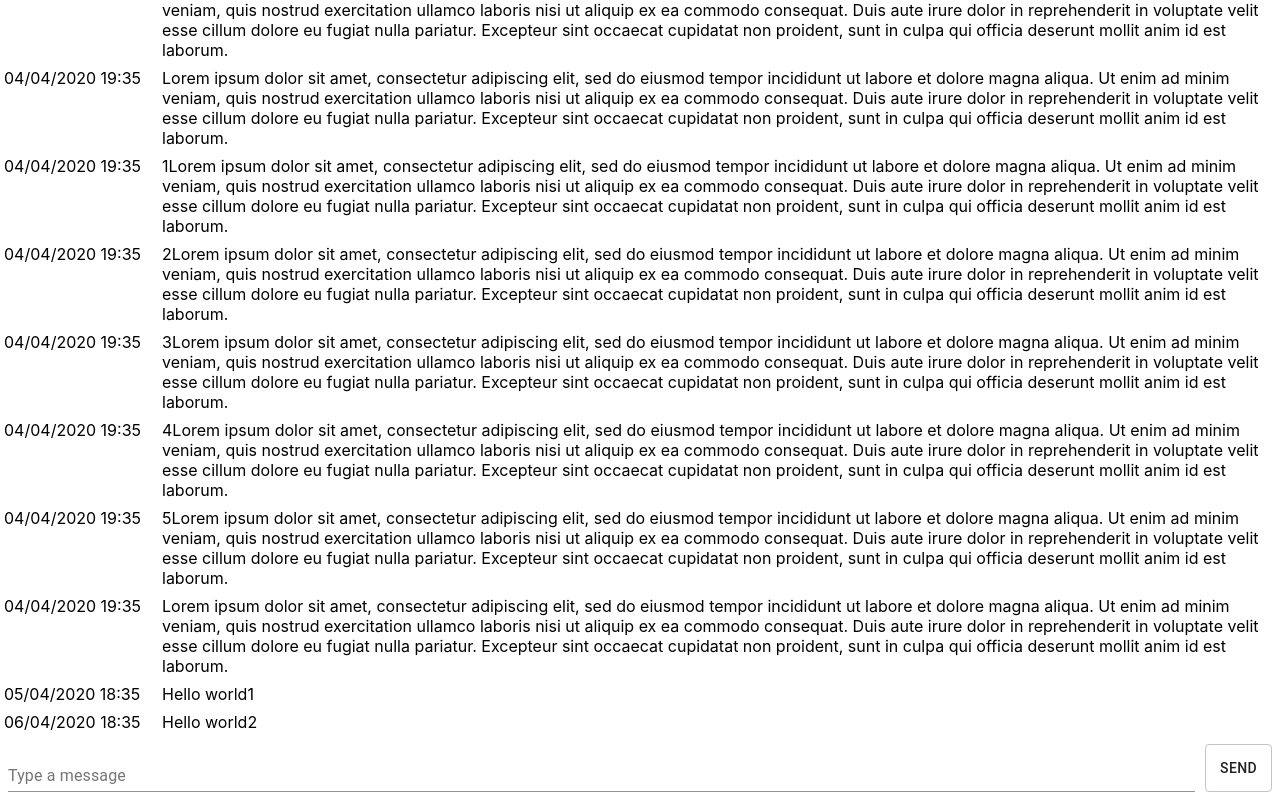
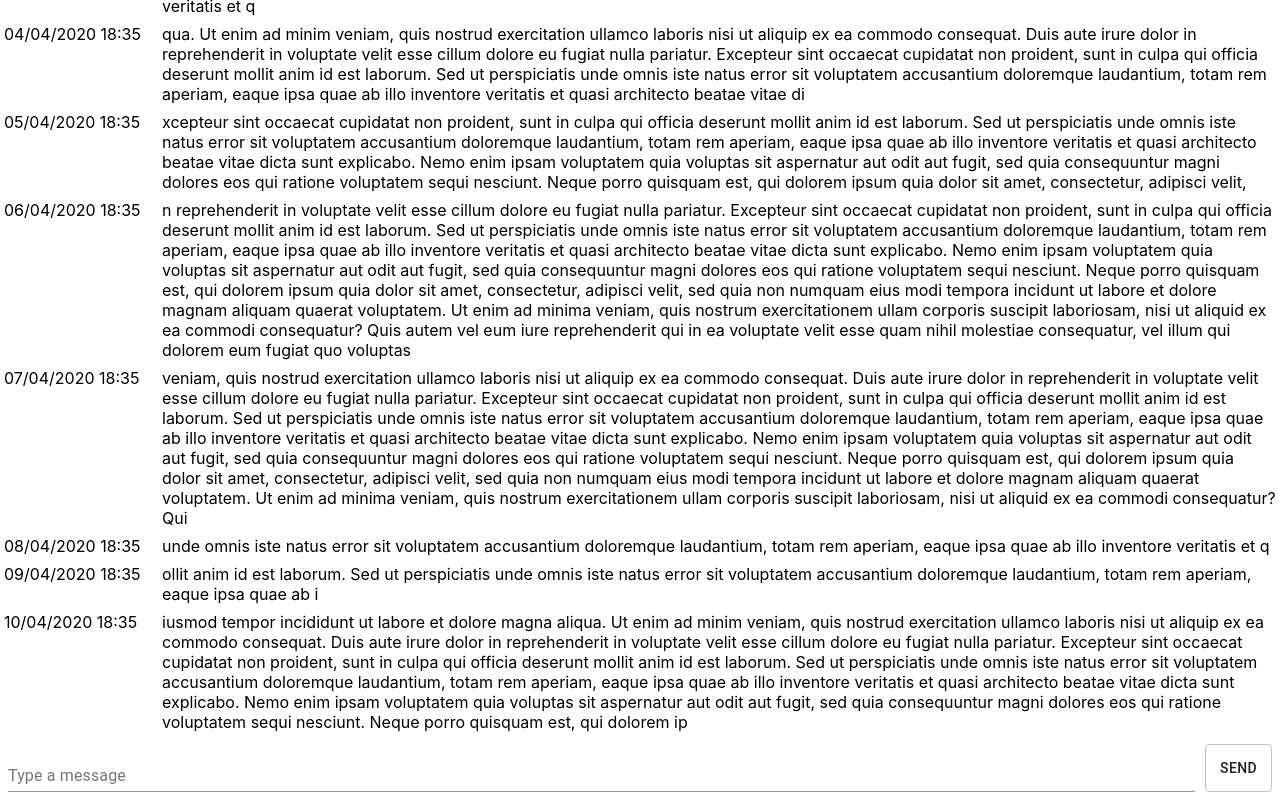
Before and after one commit to Claire-Couppie/chat-app, a React (Create React App) app: page / in a window 1280 px wide. Built offline with nearby package versions, Linux system fonts and the light colour scheme.

Commit message:
api:Generate the messages

```diff
--- a/src/api.js
+++ b/src/api.js
@@ -1,79 +1,18 @@
-const fakeMessageList = [
-    {
-        date: '2020-04-04T10:35:24-08:00',
-        content: '0Hello world',
-    },
-    {
-        date: '2020-04-04T11:35:24-08:00',
-        content: '1Lorem ipsum dolor sit amet, consectetur adipiscing elit, sed do eiusmod tempor incididunt ut labore et dolore magna aliqua. Ut enim ad minim veniam, quis nostrud exercitation ullamco laboris nisi ut aliquip ex ea commodo consequat. Duis aute irure dolor in reprehenderit in voluptate velit esse cillum dolore eu fugiat nulla pariatur. Excepteur sint occaecat cupidatat non proident, sunt in culpa qui officia deserunt mollit anim id est laborum.',
-    },
-    {
-        date: '2020-04-04T11:35:24-08:00',
-        content: '2Lorem ipsum dolor sit amet, consectetur adipiscing elit, sed do eiusmod tempor incididunt ut labore et dolore magna aliqua. Ut enim ad minim veniam, quis nostrud exercitation ullamco laboris nisi ut aliquip ex ea commodo consequat. Duis aute irure dolor in reprehenderit in voluptate velit esse cillum dolore eu fugiat nulla pariatur. Excepteur sint occaecat cupidatat non proident, sunt in culpa qui officia deserunt mollit anim id est laborum.',
-    },
-    {
-        date: '2020-04-04T11:35:24-08:00',
-        content: '3Lorem ipsum dolor sit amet, consectetur adipiscing elit, sed do eiusmod tempor incididunt ut labore et dolore magna aliqua. Ut enim ad minim veniam, quis nostrud exercitation ullamco laboris nisi ut aliquip ex ea commodo consequat. Duis aute irure dolor in reprehenderit in voluptate velit esse cillum dolore eu fugiat nulla pariatur. Excepteur sint occaecat cupidatat non proident, sunt in culpa qui officia deserunt mollit anim id est laborum.',
-    },
-    {
-        date: '2020-04-04T11:35:24-08:00',
-        content: '4Lorem ipsum dolor sit amet, consectetur adipiscing elit, sed do eiusmod tempor incididunt ut labore et dolore magna aliqua. Ut enim ad minim veniam, quis nostrud exercitation ullamco laboris nisi ut aliquip ex ea commodo consequat. Duis aute irure dolor in reprehenderit in voluptate velit esse cillum dolore eu fugiat nulla pariatur. Excepteur sint occaecat cupidatat non proident, sunt in culpa qui officia deserunt mollit anim id est laborum.',
-    },
-    {
-        date: '2020-04-04T11:35:24-08:00',
-        content: '5Lorem ipsum dolor sit amet, consectetur adipiscing elit, sed do eiusmod tempor incididunt ut labore et dolore magna aliqua. Ut enim ad minim veniam, quis nostrud exercitation ullamco laboris nisi ut aliquip ex ea commodo consequat. Duis aute irure dolor in reprehenderit in voluptate velit esse cillum dolore eu fugiat nulla pariatur. Excepteur sint occaecat cupidatat non proident, sunt in culpa qui officia deserunt mollit anim id est laborum.',
-    },
-    {
-        date: '2020-04-04T11:35:24-08:00',
-        content: 'Lorem ipsum dolor sit amet, consectetur adipiscing elit, sed do eiusmod tempor incididunt ut labore et dolore magna aliqua. Ut enim ad minim veniam, quis nostrud exercitation ullamco laboris nisi ut aliquip ex ea commodo consequat. Duis aute irure dolor in reprehenderit in voluptate velit esse cillum dolore eu fugiat nulla pariatur. Excepteur sint occaecat cupidatat non proident, sunt in culpa qui officia deserunt mollit anim id est laborum.',
-    },
-    {
-        date: '2020-04-04T11:35:24-08:00',
-        content: '1Lorem ipsum dolor sit amet, consectetur adipiscing elit, sed do eiusmod tempor incididunt ut labore et dolore magna aliqua. Ut enim ad minim veniam, quis nostrud exercitation ullamco laboris nisi ut aliquip ex ea commodo consequat. Duis aute irure dolor in reprehenderit in voluptate velit esse cillum dolore eu fugiat nulla pariatur. Excepteur sint occaecat cupidatat non proident, sunt in culpa qui officia deserunt mollit anim id est laborum.',
-    },
-    {
-        date: '2020-04-04T11:35:24-08:00',
-        content: '2Lorem ipsum dolor sit amet, consectetur adipiscing elit, sed do eiusmod tempor incididunt ut labore et dolore magna aliqua. Ut enim ad minim veniam, quis nostrud exercitation ullamco laboris nisi ut aliquip ex ea commodo consequat. Duis aute irure dolor in reprehenderit in voluptate velit esse cillum dolore eu fugiat nulla pariatur. Excepteur sint occaecat cupidatat non proident, sunt in culpa qui officia deserunt mollit anim id est laborum.',
-    },
-    {
-        date: '2020-04-04T11:35:24-08:00',
-        content: '3Lorem ipsum dolor sit amet, consectetur adipiscing elit, sed do eiusmod tempor incididunt ut labore et dolore magna aliqua. Ut enim ad minim veniam, quis nostrud exercitation ullamco laboris nisi ut aliquip ex ea commodo consequat. Duis aute irure dolor in reprehenderit in voluptate velit esse cillum dolore eu fugiat nulla pariatur. Excepteur sint occaecat cupidatat non proident, sunt in culpa qui officia deserunt mollit anim id est laborum.',
-    },
-    {
-        date: '2020-04-04T11:35:24-08:00',
-        content: '4Lorem ipsum dolor sit amet, consectetur adipiscing elit, sed do eiusmod tempor incididunt ut labore et dolore magna aliqua. Ut enim ad minim veniam, quis nostrud exercitation ullamco laboris nisi ut aliquip ex ea commodo consequat. Duis aute irure dolor in reprehenderit in voluptate velit esse cillum dolore eu fugiat nulla pariatur. Excepteur sint occaecat cupidatat non proident, sunt in culpa qui officia deserunt mollit anim id est laborum.',
-    },
-    {
-        date: '2020-04-04T11:35:24-08:00',
-        content: '5Lorem ipsum dolor sit amet, consectetur adipiscing elit, sed do eiusmod tempor incididunt ut labore et dolore magna aliqua. Ut enim ad minim veniam, quis nostrud exercitation ullamco laboris nisi ut aliquip ex ea commodo consequat. Duis aute irure dolor in reprehenderit in voluptate velit esse cillum dolore eu fugiat nulla pariatur. Excepteur sint occaecat cupidatat non proident, sunt in culpa qui officia deserunt mollit anim id est laborum.',
-    },
-    {
-        date: '2020-04-04T11:35:24-08:00',
-        content: 'Lorem ipsum dolor sit amet, consectetur adipiscing elit, sed do eiusmod tempor incididunt ut labore et dolore magna aliqua. Ut enim ad minim veniam, quis nostrud exercitation ullamco laboris nisi ut aliquip ex ea commodo consequat. Duis aute irure dolor in reprehenderit in voluptate velit esse cillum dolore eu fugiat nulla pariatur. Excepteur sint occaecat cupidatat non proident, sunt in culpa qui officia deserunt mollit anim id est laborum.',
-    },
-    {
-        date: '2020-04-05T10:35:24-08:00',
-        content: 'Hello world1',
-    },
-    {
-        date: '2020-04-06T10:35:24-08:00',
-        content: 'Hello world2',
-    },
-    {
-        date: '2020-04-07T10:35:24-08:00',
-        content: 'Hello world',
-    },
-    {
-        date: '2020-04-08T10:35:24-08:00',
-        content: 'Hello world',
-    },
-    {
-        date: '2020-04-09T10:35:24-08:00',
-        content: 'Hello world',
-    },
-];
+import moment from 'moment';
+
+const loremIpsum = "Lorem ipsum dolor sit amet, consectetur adipiscing elit, sed do eiusmod tempor incididunt ut labore et dolore magna aliqua. Ut enim ad minim veniam, quis nostrud exercitation ullamco laboris nisi ut aliquip ex ea commodo consequat. Duis aute irure dolor in reprehenderit in voluptate velit esse cillum dolore eu fugiat nulla pariatur. Excepteur sint occaecat cupidatat non proident, sunt in culpa qui officia deserunt mollit anim id est laborum. Sed ut perspiciatis unde omnis iste natus error sit voluptatem accusantium doloremque laudantium, totam rem aperiam, eaque ipsa quae ab illo inventore veritatis et quasi architecto beatae vitae dicta sunt explicabo. Nemo enim ipsam voluptatem quia voluptas sit aspernatur aut odit aut fugit, sed quia consequuntur magni dolores eos qui ratione voluptatem sequi nesciunt. Neque porro quisquam est, qui dolorem ipsum quia dolor sit amet, consectetur, adipisci velit, sed quia non numquam eius modi tempora incidunt ut labore et dolore magnam aliquam quaerat voluptatem. Ut enim ad minima veniam, quis nostrum exercitationem ullam corporis suscipit laboriosam, nisi ut aliquid ex ea commodi consequatur? Quis autem vel eum iure reprehenderit qui in ea voluptate velit esse quam nihil molestiae consequatur, vel illum qui dolorem eum fugiat quo voluptas nulla pariatur?"
+
+const startDate = moment('2020-04-11T10:35:24-08:00');
+const fakeMessageList = [...Array(100).keys()].map(() => {
+    const start = Math.floor(Math.random() * Math.floor(500));
+    const end = Math.floor(Math.random() * Math.floor(800)) + 500;
+    return {
+        date: startDate.subtract(1,'day').format('YYYY-MM-DD HH:mm:ss.SSS'),
+        content: loremIpsum.slice(start, end)
+    }
+});
 
 export default async (page, perPage) => {
-    const messages = fakeMessageList.slice(page * perPage, (page+1) * perPage);
+    const messages = fakeMessageList.slice(page * perPage, (page+1) * perPage).reverse();
     return { messages, total: fakeMessageList.length };
 }
```
